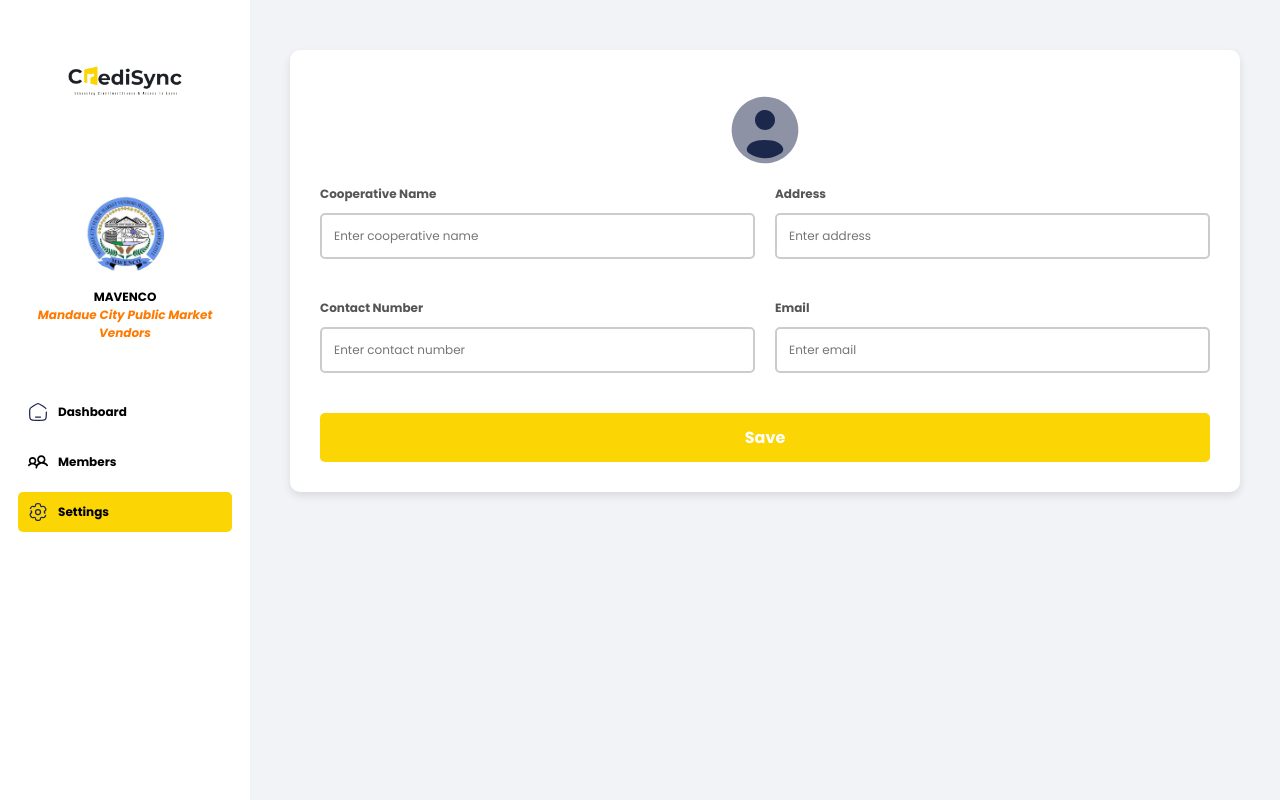
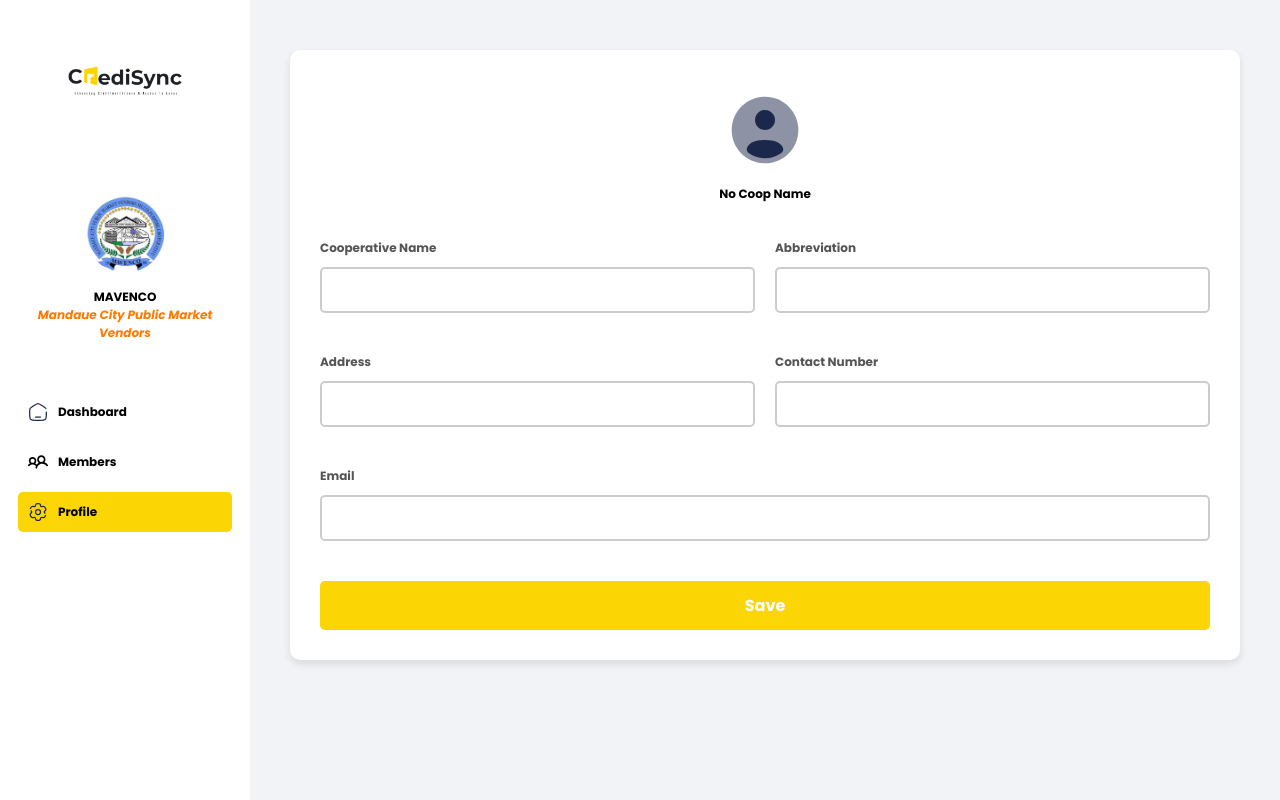
Before and after one commit to martinezcristy/CrediSyncML, a Flask app: page /settings in a window 1280 px wide. Run offline with Flask 3, Linux system fonts and the light colour scheme; parts of the project's set-up code (start-up, migrations or seed data) failed here and were passed over; some libraries are stand-ins or nearby versions.

Commit message:
ui updates

```diff
--- a/app.py
+++ b/app.py
@@ -1,5 +1,5 @@
 from flask import Flask, render_template, request, jsonify
-#redirect, url_for, flash
+#redirect, url_for,
 # from flask_mail import Mail
 from flask_mysqldb import MySQL
 from flask_mail import Mail
@@ -55,7 +55,7 @@ mail = Mail(app)
 # Initialize MySQL
 mysql = MySQL(app)
 
-# Load subscription plans from JSON file
+# Load subscription plans data from JSON file
 def load_subscriptions():
     with open('subscriptions.json') as f:
         return json.load(f)
@@ -98,6 +98,7 @@ def dashboard():
 #         # Handle other unexpected errors (optional)
 #         return jsonify({"error": "An unexpected error occurred."}), 500
 
+
 # Members route
 @app.route('/members', methods=['GET', 'POST'])
 def members():
@@ -128,6 +129,7 @@ def members():
 
     # return render_template('members.html')
     return render_template('members.html', members=members_data)
+
 
 # Declined  members route
 @app.route('/decline_member', methods=['POST'])
@@ -166,7 +168,7 @@ def decline_member():
     finally:
         cur.close()
 
-
+# Route for sending the approval notification thru email
 @app.route('/send_approval_email', methods=['POST'])
 def send_approval_email_route():
     recipient = request.json.get('recipient')  # Extract the recipient gikan sa members html
@@ -208,7 +210,8 @@ def send_approval_email_route():
             return jsonify({"error": str(e)}), 500
     return jsonify({"error": "Recipient not provided."}), 400
 
-# Route to update member status
+
+# Route to update member loan application status
 @app.route('/update_member_status', methods=['POST'])
 def update_member_status():
     data = request.json
@@ -232,26 +235,74 @@ def update_member_status():
     finally:
         cur.close()
 
-# Route to fetch the status of all members
-@app.route('/get_member_statuses', methods=['GET'])
-def get_member_statuses():
-    cur = mysql.connection.cursor()
+# # Route to fetch the status of all members
+# @app.route('/get_member_statuses', methods=['GET'])
+# def get_member_statuses():
+#     cur = mysql.connection.cursor()
 
-    try:
-        # Fetch all members and their status from the database
-        cur.execute("SELECT account_number, name, email, status FROM members")
-        members = cur.fetchall()
+#     try:
+#         # Fetch all members and their status from the database
+#         cur.execute("SELECT account_number, name, email, status FROM members")
+#         members = cur.fetchall()
 
-        return jsonify({"members": members}), 200
-    except Exception as e:
-        cur.close()
-        return jsonify({"error": str(e)}), 500
+#         return jsonify({"members": members}), 200
+#     except Exception as e:
+#         cur.close()
+#         return jsonify({"error": str(e)}), 500
 
-# Settings route
+# Settings page
 @app.route('/settings', methods=['GET', 'POST'])
 def settings():
-    return render_template('settings.html')
+    if request.method == 'POST':
+        # Handle form submission
+        coop_name = request.form['coopName']
+        coop_shortName = request.form['coopShortName']
+        address = request.form['address']
+        contact_number = request.form['contactNumber']
+        email = request.form['email']
 
+        cur = mysql.connection.cursor()
+        try:
+            cur.execute("""
+                UPDATE user
+                SET coop_name = %s, coop_shortName = %s, address = %s, contact_number = %s, email = %s
+                LIMIT 1
+            """, (coop_name, coop_shortName, address, contact_number, email))
+            mysql.connection.commit()
+        except Exception as e:
+            mysql.connection.rollback()
+            return f"Error updating user: {str(e)}", 500
+        finally:
+            cur.close()
+        return redirect(url_for('settings'))
+    else:
+        # Initial data fetching is handled by the get_user endpoint via AJAX
+        return render_template('settings.html')
+
+@app.route('/get_user', methods=['GET'])
+def get_user():
+    cur = mysql.connection.cursor()
+    try:
+        cur.execute("SELECT coop_name, coop_shortName, address, contact_number, email FROM user LIMIT 1")
+        user = cur.fetchone()
+
+        if not user:
+            return jsonify({"error": "User not found"}), 404
+
+        user_data = {
+            "coop_name": user[0],
+            "coop_shortName": user[1],
+            "address": user[2],
+            "contact_number": user[3],
+            "email": user[4]
+        }
+        return jsonify(user_data), 200
+    except Exception as e:
+        return jsonify({"error": str(e)}), 500
+    finally:
+        cur.close()
+
+# Evaluation page
 @app.route('/evaluation', methods=['GET'])
 def evaluation():
     # Get the account_number from the query parameters
@@ -281,7 +332,7 @@ def evaluation():
         cur.close()
 
 
-# Member profile page fetch from db
+# Member profile page
 @app.route('/member-profile/<account_number>')
 def member_profile(account_number):
     cur = mysql.connection.cursor()
--- a/static/css/styles.css
+++ b/static/css/styles.css
@@ -515,7 +515,6 @@ hr {
     padding: 40px;
     align-items: start; /* Ensures the grid aligns from the top */
 }
-
 .evaluation-main-content .evaluation-form {
     flex-grow: 1;
     padding: 20px;
@@ -544,6 +543,7 @@ hr {
     padding-bottom: 5px; /* Space between the text and the line */
     margin-bottom: 10px; /* Space below the line */
     text-align: center;
+    flex-grow: 1;
 }
 
 .evaluation-main-content .evaluation-results .prediction {
@@ -577,6 +577,7 @@ hr {
 .evaluation-main-content .evaluate-btn {
     grid-column: span 2; /* Ensure the button spans both columns */
     justify-self: center; /* Center the button horizontally */
+    width: 100%;
 }
 
 .evaluation-form select {
--- a/templates/dashboard.html
+++ b/templates/dashboard.html
@@ -23,7 +23,7 @@
             <ul>
                 <li><a href="{{ url_for('dashboard') }}" class="menu-item active"><img src="{{ url_for('static', filename='icons/home-svgrepo-com.svg') }}" alt="Dashboard Icon">Dashboard</a></li>
                 <li><a href="{{ url_for('members') }}" class="menu-item"><img src="{{ url_for('static', filename='icons/group-svgrepo-com.svg') }}" alt="Members Icon">Members</a></li>
-                <li><a href="{{ url_for('settings') }}" class="menu-item"><img src="{{ url_for('static', filename='icons/settings-svgrepo-com.svg') }}" alt="Settings Icon">Settings</a></li>
+                <li><a href="{{ url_for('settings') }}" class="menu-item"><img src="{{ url_for('static', filename='icons/settings-svgrepo-com.svg') }}" alt="Settings Icon">Profile</a></li>
             </ul>
         </nav>
     </div>
--- a/templates/members.html
+++ b/templates/members.html
@@ -26,7 +26,7 @@
             <ul>
                 <li><a href="{{ url_for('dashboard') }}" class="menu-item"><img src="{{ url_for('static', filename='icons/home-svgrepo-com.svg') }}" alt="Dashboard Icon">Dashboard</a></li>
                 <li><a href="{{ url_for('members') }}" class="menu-item active"><img src="{{ url_for('static', filename='icons/group-svgrepo-com.svg') }}" alt="Members Icon">Members</a></li>
-                <li><a href="{{ url_for('settings') }}" class="menu-item"><img src="{{ url_for('static', filename='icons/settings-svgrepo-com.svg') }}" alt="Settings Icon">Settings</a></li>
+                <li><a href="{{ url_for('settings') }}" class="menu-item"><img src="{{ url_for('static', filename='icons/settings-svgrepo-com.svg') }}" alt="Settings Icon">Profile</a></li>
             </ul>
         </nav>
     </div>
--- a/templates/settings.html
+++ b/templates/settings.html
@@ -5,6 +5,7 @@
     <meta name="viewport" content="width=device-width, initial-scale=1.0">
     <title>Settings</title>
     <link rel="stylesheet" href="{{ url_for('static', filename='css/styles.css') }}">
+    <script src="{{ url_for('static', filename='scripts/userProfile.js') }}"></script>
 </head>
 <body>
     <!-- Sidebar -->
@@ -24,41 +25,51 @@
             <ul>
                 <li><a href="{{ url_for('dashboard') }}" class="menu-item"><img src="{{ url_for('static', filename='icons/home-svgrepo-com.svg') }}" alt="Dashboard Icon">Dashboard</a></li>
                 <li><a href="{{ url_for('members') }}" class="menu-item"><img src="{{ url_for('static', filename='icons/group-svgrepo-com.svg') }}" alt="Members Icon">Members</a></li>
-                <li><a href="{{ url_for('settings') }}" class="menu-item active"><img src="{{ url_for('static', filename='icons/settings-svgrepo-com.svg') }}" alt="Settings Icon">Settings</a></li>
+                <li><a href="{{ url_for('settings') }}" class="menu-item active"><img src="{{ url_for('static', filename='icons/settings-svgrepo-com.svg') }}" alt="Settings Icon">Profile</a></li>
             </ul>
         </nav>
     </div>
 
     <div class="coop-main-content">
 
-        <form action="/update">
+        <form action="/settings" method="POST">
             <div class="member-profile-image">
-                <img src="{{ url_for('static', filename='icons/user-circle-svgrepo-com.svg') }}" alt="Karthi Madesh" class="profile-pic">
+                <img src="{{ url_for('static', filename='icons/user-circle-svgrepo-com.svg') }}" alt="Profile" class="profile-pic">
+                <h2>{{ user.coop_shortName if user else 'No Coop Name' }}</h2>
             </div>
+            <br><br>
             <div class="form-row">
                 <div class="form-group">
                     <label for="coopName">Cooperative Name</label>
-                    <input type="text" id="coopName" class="form-control" placeholder="Enter cooperative name">
+                    <input type="text" id="coopName" class="form-control" name="coopName" value="{{ user.coop_name if user else '' }}">
                 </div>
                 <div class="form-group">
-                    <label for="address">Address</label>
-                    <input type="text" id="address" class="form-control" placeholder="Enter address">
+                    <label for="coopShortName">Abbreviation</label>
+                    <input type="text" id="coopShortName" class="form-control" name="coopShortName" value="{{ user.coop_shortName if user else '' }}">
                 </div>
             </div>
 
             <div class="form-row">
                 <div class="form-group">
-                    <label for="contactNumber">Contact Number</label>
-                    <input type="text" id="contactNumber" class="form-control" placeholder="Enter contact number">
+                    <label for="address">Address</label>
+                    <input type="text" id="address" class="form-control" name="address" value="{{ user.address if user else '' }}">
                 </div>
                 <div class="form-group">
+                    <label for="contactNumber">Contact Number</label>
+                    <input type="text" id="contactNumber" class="form-control" name="contactNumber" value="{{ user.contact_number if user else '' }}">
+                </div>
+            </div>
+
+            <div class="form-row">
+                <div class="form-group">
                     <label for="email">Email</label>
-                    <input type="email" id="email" class="form-control" placeholder="Enter email">
+                    <input type="email" id="email" class="form-control" name="email" value="{{ user.email if user else '' }}">
                 </div>
             </div>
 
             <button type="submit" class="btn">Save</button>
         </form>
+
     </div>
 
 </body>
```
Also changed, not shown: static/js/userProfile.js (added, +54 -0 lines), templates/evaluation.html (+57 -47 lines).
